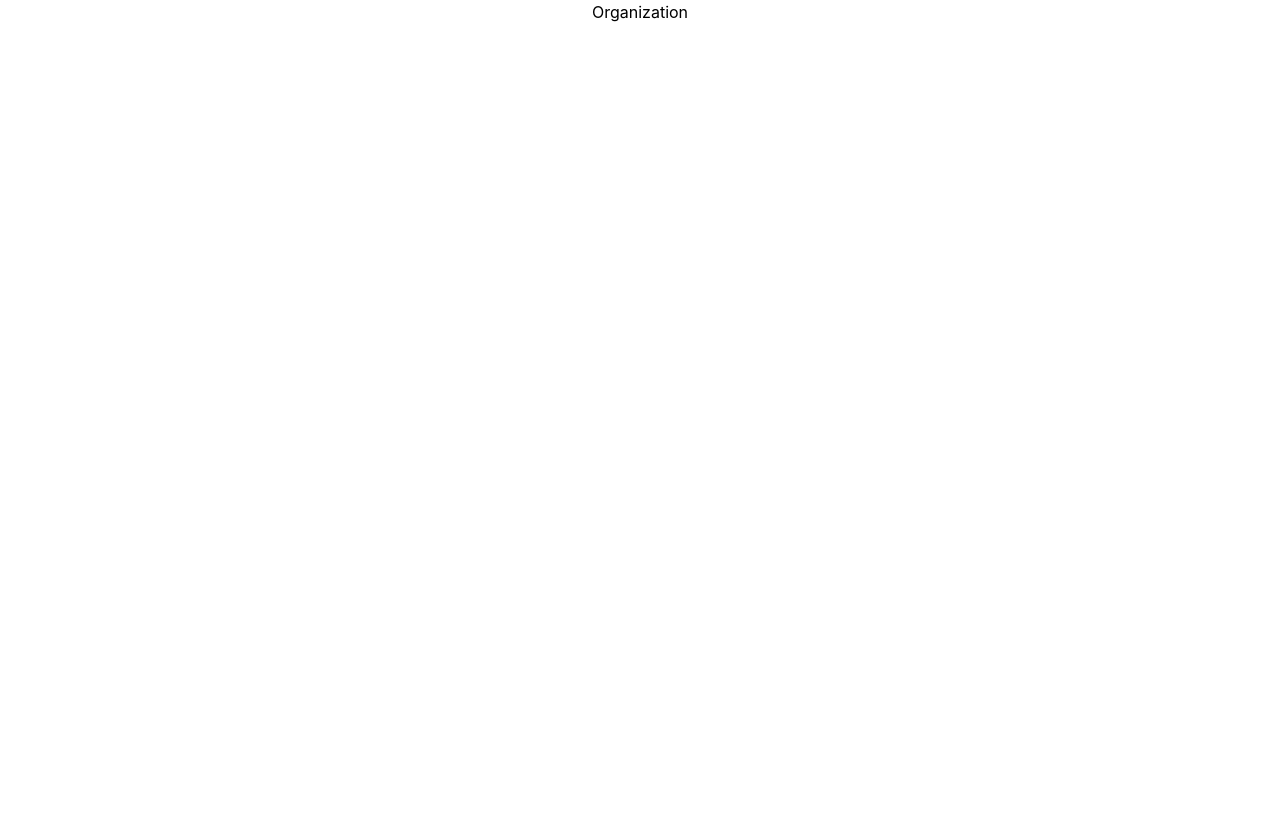
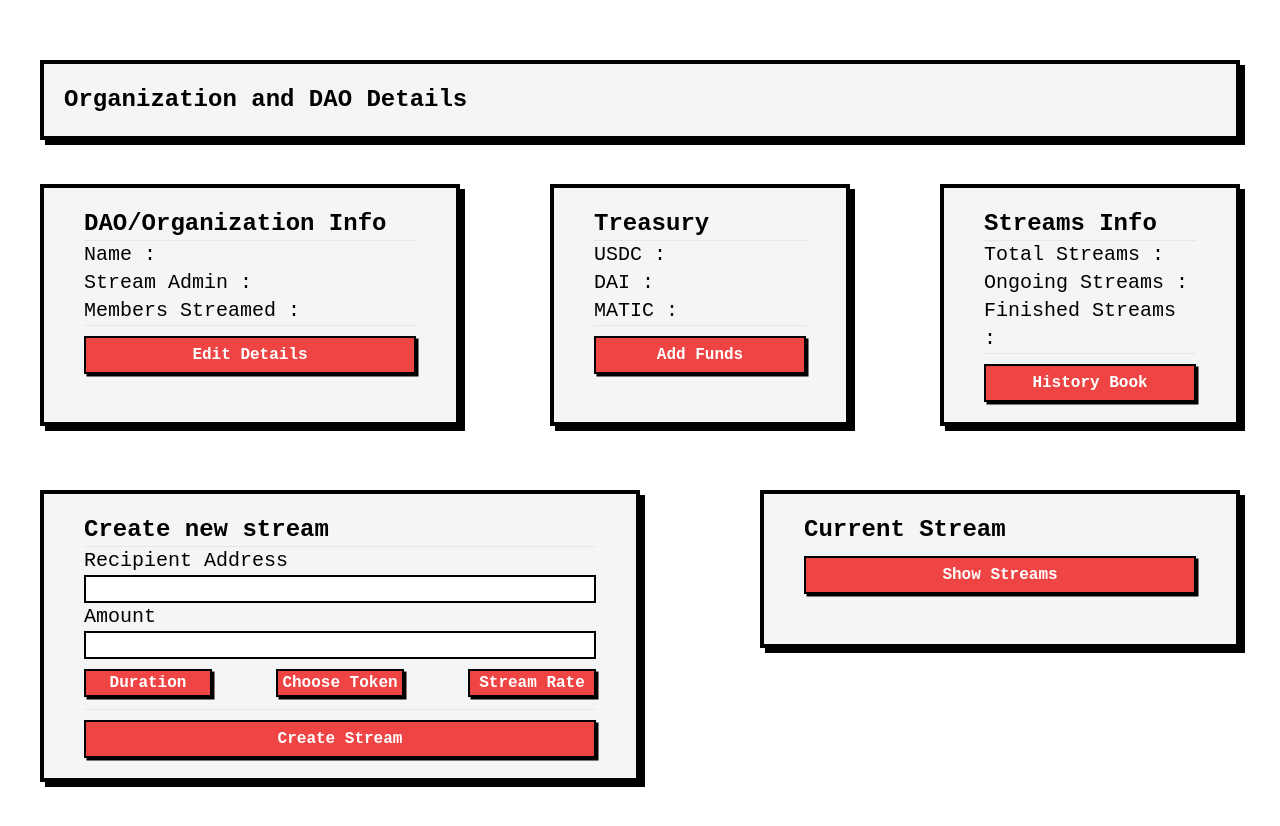
Before and after one commit to Arch0125/cerov01, a React (Create React App) app: page /organization in a window 1280 px wide. Shown: the top 826 px of the page. Before the commit the page ends 800 px from the top, so only its background shows below. Built offline with nearby package versions, Linux system fonts and the light colour scheme.

Commit message:
organization ui

```diff
--- a/src/components/Organization.js
+++ b/src/components/Organization.js
@@ -2,7 +2,70 @@ import React from 'react'
 
 const Organization = () => {
   return (
-    <div>Organization</div>
+    <div className='flex flex-col my-[60px] mx-[40px]'>
+        <div className='flex flex-row p-[20px] border-4 border-black shadow-back_elements bg-bgwhite'>
+            <h1 className='font-mono text-2xl font-semibold'>Organization and DAO Details</h1>
+        </div>
+
+        <br/>
+
+        <div className='flex flex-row justify-between'>
+            <div className='flex flex-col my-[20px] border-4 border-black text-left shadow-back_elements px-[40px] py-[20px] w-[35%] bg-bgwhite'>
+                <h1 className='font-mono text-2xl font-semibold'>DAO/Organization Info</h1>
+                <hr/>
+                <label className='text-xl font-mono'>Name : </label>
+                <label className='text-xl font-mono'>Stream Admin : </label>
+                <label className='text-xl font-mono'>Members Streamed : </label>
+                <hr/>
+                <button className='font-mono font-semibold border-2 border-black shadow-back_elements2 p-[5px] mt-[10px] bg-red-500 text-white hover:bg-white hover:text-red-500'>Edit Details</button>
+            </div>
+
+            <div className='flex flex-col my-[20px] border-4 border-black text-left shadow-back_elements px-[40px] py-[20px] w-[25%] bg-bgwhite'>
+                <h1 className=' font-mono text-2xl font-semibold'>Treasury</h1>
+                <hr/>
+                <label className='text-xl font-mono'>USDC : </label>
+                <label className='text-xl font-mono'>DAI : </label>
+                <label className='text-xl font-mono'>MATIC : </label>
+                <hr/>
+                <button className='font-mono font-semibold border-2 border-black shadow-back_elements2 p-[5px] mt-[10px] bg-red-500 text-white hover:bg-white hover:text-red-500'>Add Funds</button>
+            </div>
+
+            <div className='flex flex-col my-[20px] border-4 border-black text-left shadow-back_elements px-[40px] py-[20px] w-[25%] bg-bgwhite'>
+                <h1 className='font-mono text-2xl font-semibold'>Streams Info</h1>
+                <hr/>
+                <label className='text-xl font-mono'>Total Streams : </label>
+                <label className='text-xl font-mono'>Ongoing Streams : </label>
+                <label className='text-xl font-mono'>Finished Streams : </label>
+                <hr/>
+                <button className='font-mono font-semibold border-2 border-black shadow-back_elements2 p-[5px] mt-[10px] bg-red-500 text-white hover:bg-white hover:text-red-500'>History Book</button>
+            </div>
+        </div>
+
+        <br/>
+
+        <div className='flex flex-row justify-between'>
+            <div className='flex flex-col my-[20px] border-4 border-black text-left shadow-back_elements px-[40px] py-[20px] w-[50%] bg-bgwhite'>
+                <h1 className='font-mono text-2xl font-semibold'>Create new stream</h1>
+                <hr/>
+                <label className='text-xl font-mono'>Recipient Address</label>
+                <input className='border-2 border-black'/>
+                <label className='text-xl font-mono'>Amount</label>
+                <input className='border-2 border-black'/>
+                <div className='flex flex-row justify-between mb-[12px]'>
+                    <button className='font-semibold font-mono border-2 border-black shadow-back_elements2 mt-[10px] w-[25%] bg-red-500 text-white hover:bg-white hover:text-red-500'>Duration</button>
+                    <button className='font-semibold font-mono border-2 border-black shadow-back_elements2 mt-[10px] w-[25%] bg-red-500 text-white hover:bg-white hover:text-red-500'>Choose Token</button>
+                    <button className='font-semibold font-mono border-2 border-black shadow-back_elements2 mt-[10px] w-[25%] bg-red-500 text-white hover:bg-white hover:text-red-500'>Stream Rate</button>
+                </div>
+                <hr/>
+                <button className='font-mono font-semibold border-2 border-black shadow-back_elements2 p-[5px] mt-[10px] bg-red-500 text-white hover:bg-white hover:text-red-500'>Create Stream</button>
+            </div>
+
+            <div className='flex flex-col my-[20px] border-4 border-black text-left shadow-back_elements px-[40px] pt-[20px] pb-[50px] w-[40%] h-[fit-content] bg-bgwhite'>
+                <h1 className='font-mono text-2xl font-semibold'>Current Stream</h1>
+                <button className='font-mono font-semibold border-2 border-black shadow-back_elements2 p-[5px] mt-[10px] bg-red-500 text-white hover:bg-white hover:text-red-500'>Show Streams</button>
+            </div>
+        </div>
+    </div>
   )
 }
 
```
